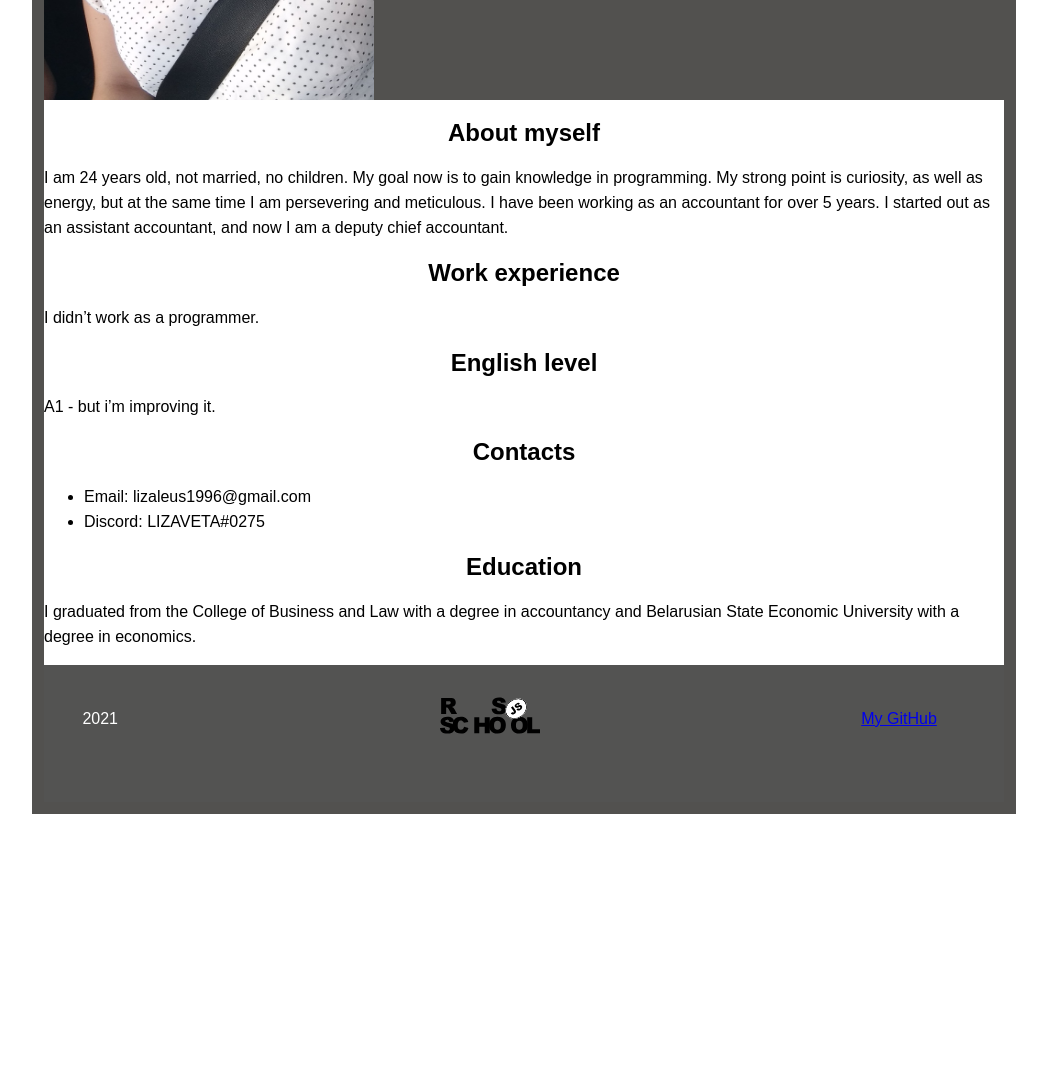
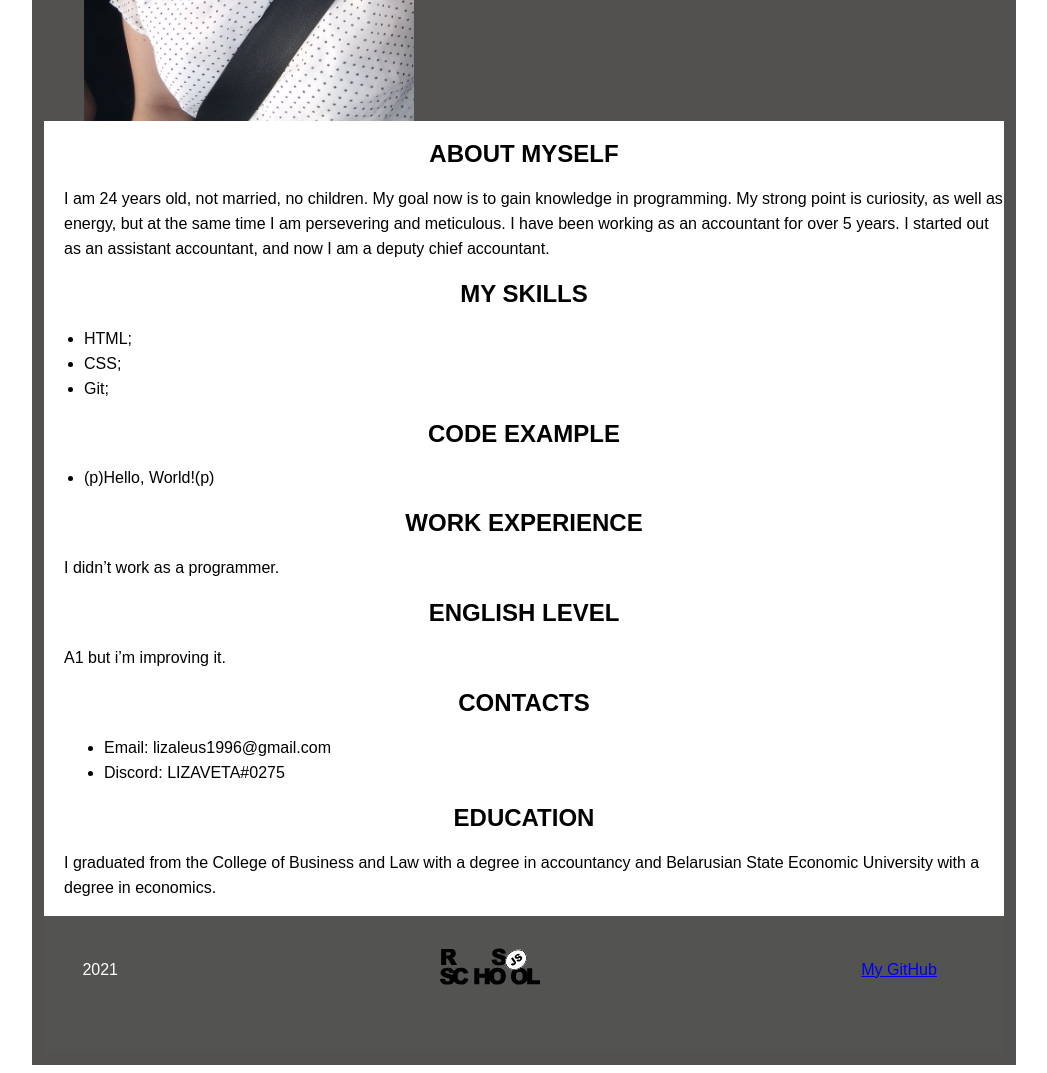
Before and after one commit to LizaLeus/rsschool-cv-stage0, a plain HTML site: page index.html in a window 1280 px wide. Shown: the part 420-1493 px from the top of the page, without its empty margins (116-1163 px from the left). Before the commit the page ends 1242 px from the top, so only its background shows below. Drawn offline with Linux system fonts and the light colour scheme.

Commit message:
feat: change file css and html all

```diff
--- a/index.html
+++ b/index.html
@@ -2,46 +2,52 @@
 <html lang="en">
   <head>
       <meta charset="UTF-8">
-      <title>Page title</title>
+      <title>Liza Leus</title>
       <link rel="stylesheet" href="style.css">
   </head>
   <body>
     <header>
+      <figure>
       <img src="IMG_20180901_172805_029.jpg" alt="My photo" width="330" height="500">
       <h1 class="name">Lizaveta Leus</h1>
+      </figure>
     </header>
     <main>
-      <h2>About myself</h2>
-      <section class="info_aboutme">
-      <p> I am 24 years old, not married, no children. My goal now is to gain knowledge in programming. My strong point is curiosity, as well as energy, but at the same time I am persevering and meticulous. I have been working as an accountant for over 5 years. I started out as an assistant accountant, and now I am a deputy chief accountant. </p>
-      </section>
-      <h2>Work experience</h2>
-      <section class="info_work">
-      <p>I didn’t work as a programmer.</p>
-      </section>
-      <h2>English level</h2>
-      <section class="info-engl">
-      <p>A1 - but i’m improving it.</p>
+      <section>
+      <h2>ABOUT MYSELF</h2>
+      <p class="info_aboutme"> I am 24 years old, not married, no children. My goal now is to gain knowledge in programming. My strong point is curiosity, as well as energy, but at the same time I am persevering and meticulous. I have been working as an accountant for over 5 years. I started out as an assistant accountant, and now I am a deputy chief accountant. </p>
+      <h2>MY SKILLS</h2>
+        <ul class="skills">
+          <li>HTML;</li>
+          <li>CSS;</li>
+          <li>Git;</li>
+        </ul>
+      <h2>CODE EXAMPLE</h2>
+        <ul class="CODE">
+          <li> (p)Hello, World!(p) </li>
+        </ul>
+      <h2>WORK EXPERIENCE</h2>
+      <p class="info_work">I didn’t work as a programmer.</p>
+      <h2>ENGLISH LEVEL</h2>
+      <p class="info-engl">A1 but i’m improving it.</p>
       </section>
     </main>
     <footer>
-      <h2>Contacts</h2>
-      <section class="info_contacts">
-       <ul>
+      <section>
+      <h2>CONTACTS</h2>
+       <ul class="info_contacts">
          <li>Email: lizaleus1996@gmail.com</li>
          <li>Discord: LIZAVETA#0275</li>
        </ul>
-      </section>
-      <h2>Education</h2>
-      <section class="info_education">
-      <p>I graduated from the College of Business and Law with a degree in accountancy and Belarusian State Economic University with a degree in economics.</p>
+      <h2>EDUCATION</h2>
+      <p class="info_education">I graduated from the College of Business and Law with a degree in accountancy and Belarusian State Economic University with a degree in economics.</p>
       </section>
       <div class="bottom">
        <p>2021</p>
-       <a href="https://rs.school/js/">
+       <a href="https://rs.school/js/" target="_blank">
           <img src="rs_school_js.svg" alt="RS School" width="100" height="100">
        </a>
-       <a href="https://github.com/LizaLeus" title="Visit my GitHub account">My GitHub</a>
+       <a href="https://github.com/LizaLeus" title="Visit my GitHub account" target="_blank">My GitHub</a>
       </div>
     </footer>
   </body>
--- a/style.css
+++ b/style.css
@@ -10,12 +10,13 @@ body {
 }
 header {
     background-color:#52514f;
-    height: 500px;
+    height: 516px;
+    padding-top: 5px;
 }
 .name {
     position: absolute;
-    top: 200px;
-    right: 700px;
+    top: 210px;
+    padding-left: 400px;
     font-size: 30px;
     color: #ffff;
 }
@@ -27,18 +28,29 @@ footer {
 }
 .info_aboutme {
     text-align: left;
+    margin-left:20px;
+}
+.skills {
+    text-align: left;
+}
+.CODE {
+    text-align: left;
 }
 .info_work {
     text-align: left;
+    margin-left:20px;
 }
 .info-engl {
     text-align: left;
+    margin-left:20px;
 }
 .info_contacts {
     text-align: left;
+    margin-left:20px;
 }
 .info_education {
     text-align: left;
+    margin-left:20px;
 }
 .bottom {
     display         : flex;
```
